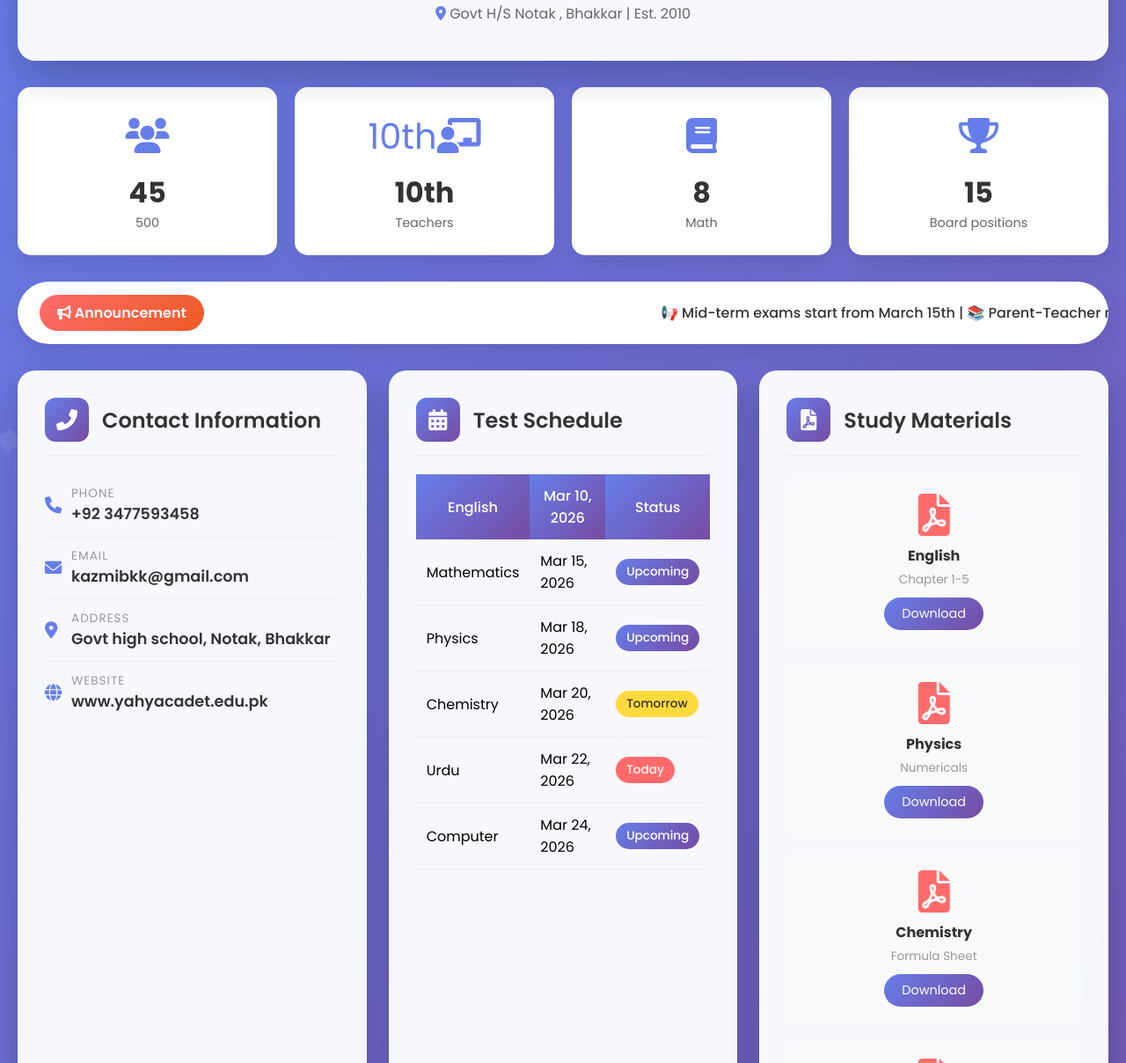
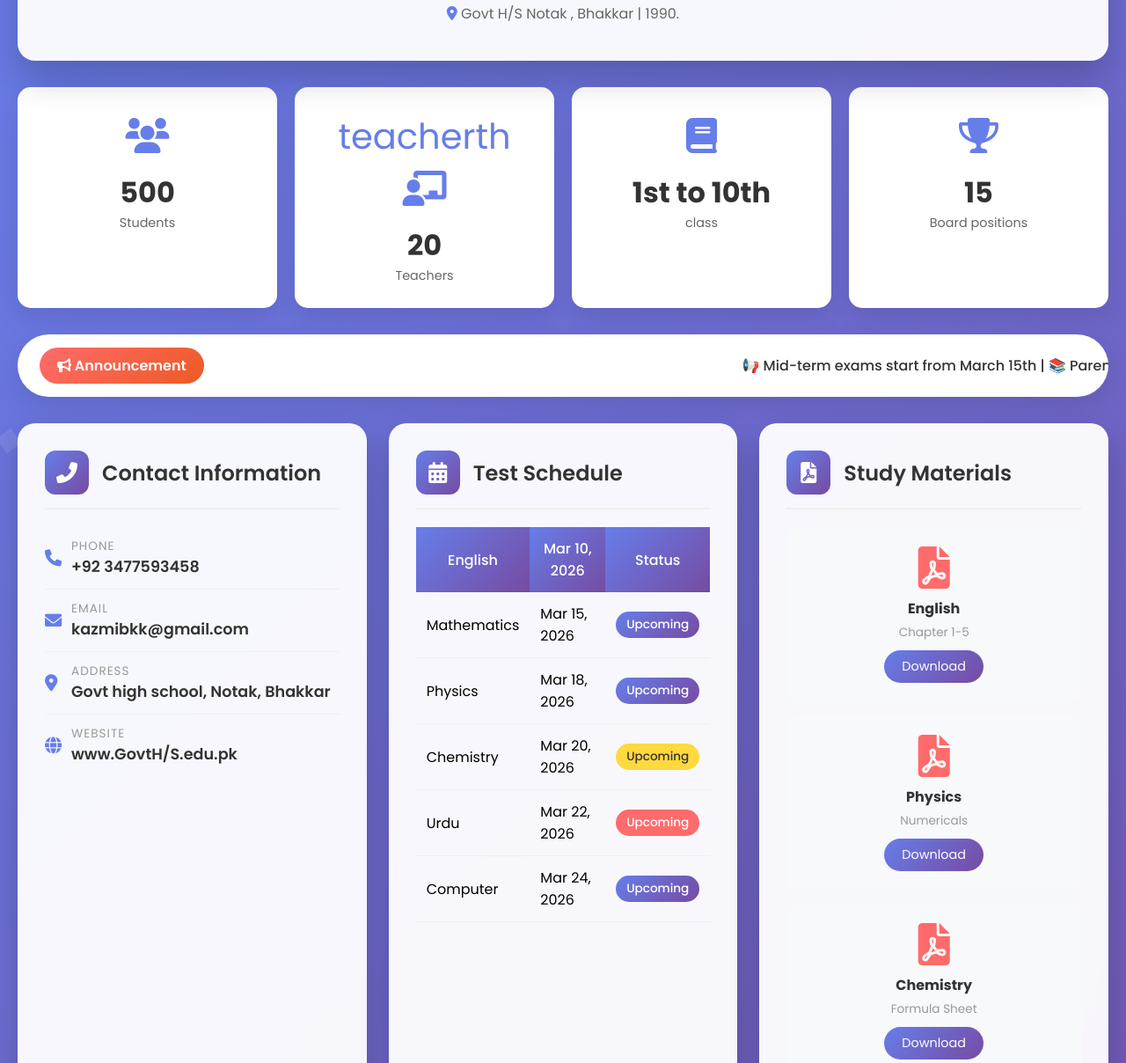
Before and after one commit to kazmibkk-cell/class-info, a plain HTML site: page index.html in a window 1280 px wide. Shown: the part 239-1447 px from the top of the page at 88% size. Drawn offline with Linux system fonts and the light colour scheme.

Commit message:
Update index.html

```diff
--- a/index.html
+++ b/index.html
@@ -567,7 +567,7 @@
             </div>
             <p style="color: #666; max-width: 600px; margin: 20px auto 0;">
                 <i class="fas fa-map-marker-alt" style="color: #667eea;"></i>
-                Govt H/S Notak , Bhakkar | Est. 2010
+                Govt H/S Notak , Bhakkar | 1990.
             </p>
         </header>
 
@@ -575,18 +575,18 @@
         <div class="stats-container">
             <div class="stat-card">
                 <div class="stat-icon"><i class="fas fa-users"></i></div>
-                <div class="stat-number">45</div>
-                <div class="stat-label">500</div>
+                <div class="stat-number">500</div>
+                <div class="stat-label">Students</div>
             </div>
             <div class="stat-card">
-                <div class="stat-icon">10th<i class="fas fa-chalkboard-teacher"></i></div>
-                <div class="stat-number">10th</div>
+                <div class="stat-icon">teacherth<i class="fas fa-chalkboard-teacher"></i></div>
+                <div class="stat-number">20</div>
                 <div class="stat-label">Teachers</div>
             </div>
             <div class="stat-card">
                 <div class="stat-icon"><i class="fas fa-book"></i></div>
-                <div class="stat-number">8</div>
-                <div class="stat-label">Math</div>
+                <div class="stat-number">1st to 10th</div>
+                <div class="stat-label">class</div>
             </div>
             <div class="stat-card">
                 <div class="stat-icon"><i class="fas fa-trophy"></i></div>
@@ -599,7 +599,7 @@
         <div class="ticker">
             <span class="ticker-label"><i class="fas fa-bullhorn"></i> Announcement</span>
             <div class="ticker-content">
-                📢 Mid-term exams start from March 15th | 📚 Parent-Teacher meeting on March 20th | 🎉 Annual Sports Day on March 25th
+                📢 Mid-term exams start from March 15th | 📚 Parent-Teacher meeting on March 20th With Sir Jamshid Iqbal | 🎉 Annual Sports Day on March 30th
             </div>
         </div>
 
@@ -638,7 +638,7 @@
                     <i class="fas fa-globe"></i>
                     <div class="info-content">
                         <div class="info-label">Website</div>
-                        <div class="info-value">www.yahyacadet.edu.pk</div>
+                        <div class="info-value">www.GovtH/S.edu.pk</div>
                     </div>
                 </div>
             </div>
@@ -670,12 +670,12 @@
                     <tr>
                         <td>Chemistry</td>
                         <td>Mar 20, 2026</td>
-                        <td><span class="badge badge-warning">Tomorrow</span></td>
+                        <td><span class="badge badge-warning">Upcoming</span></td>
                     </tr>
                     <tr>
                         <td>Urdu</td>
                         <td>Mar 22, 2026</td>
-                        <td><span class="badge badge-danger">Today</span></td>
+                        <td><span class="badge badge-danger">Upcoming</span></td>
                     </tr>
                     <tr>
                         <td>Computer</td>
```
